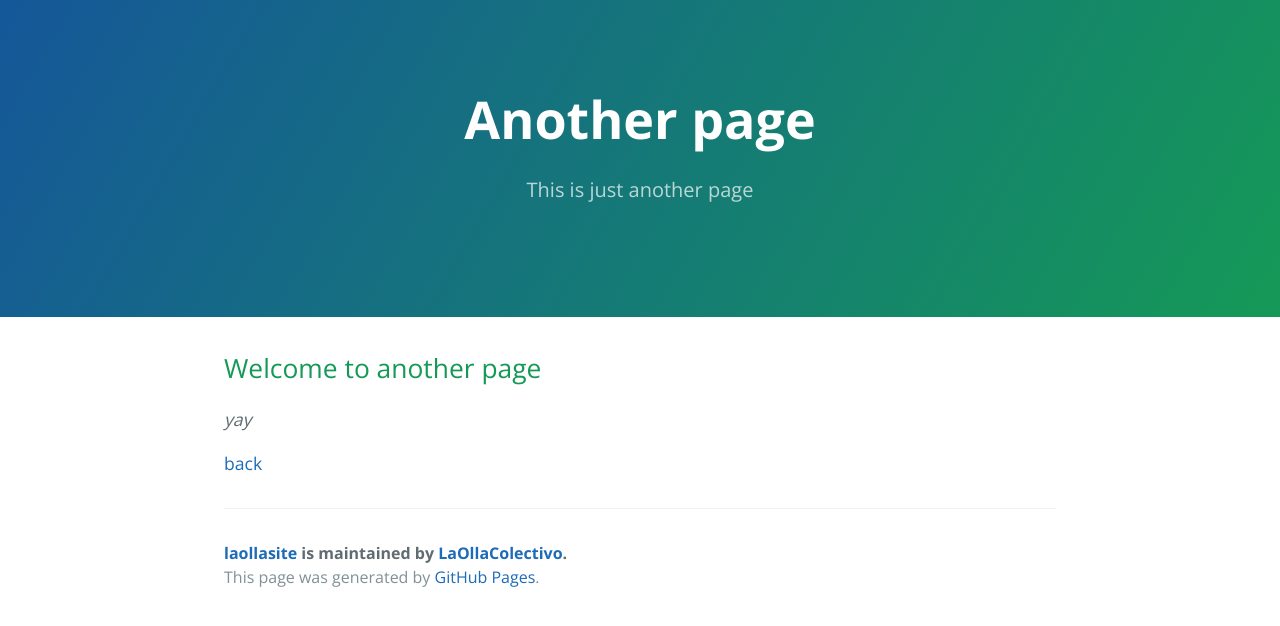
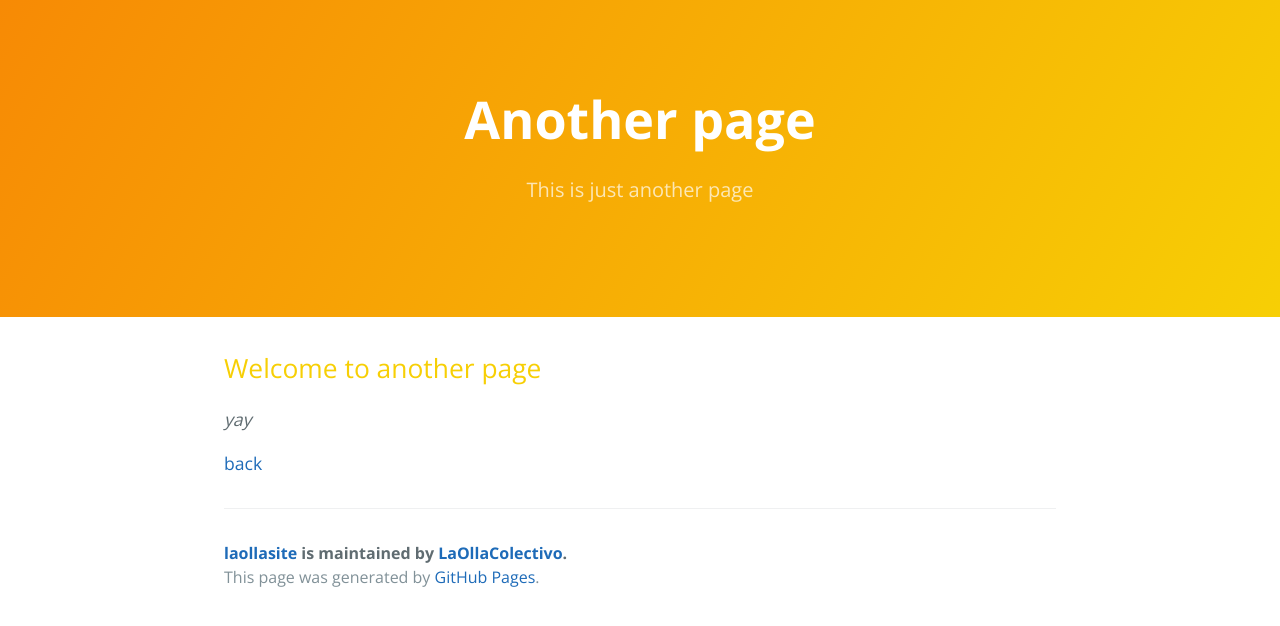
Before and after one commit to LaOllaColectivo/laollasite, a Jekyll site: the page built from another-page.md, in a window 1280 px wide. Shown: the top 626 px of the page. Built offline with Jekyll 4.4.1, drawn with Linux system fonts in a browser that asks for light colours.

Commit message:
Update variables.scss
Change main colors

```diff
--- a/_sass/variables.scss
+++ b/_sass/variables.scss
@@ -4,11 +4,11 @@ $medium-breakpoint: 42em !default;
 
 // Headers
 $header-heading-color: #fff !default;
-$header-bg-color: #159957 !default;
-$header-bg-color-secondary: #155799 !default;
+$header-bg-color: #f7cf05 !default;
+$header-bg-color-secondary: #f78a05 !default;
 
 // Text
-$section-headings-color: #159957 !default;
+$section-headings-color: #f7cf05 !default;
 $body-text-color: #606c71 !default;
 $body-link-color: #1e6bb8 !default;
 $blockquote-text-color: #819198 !default;
```
